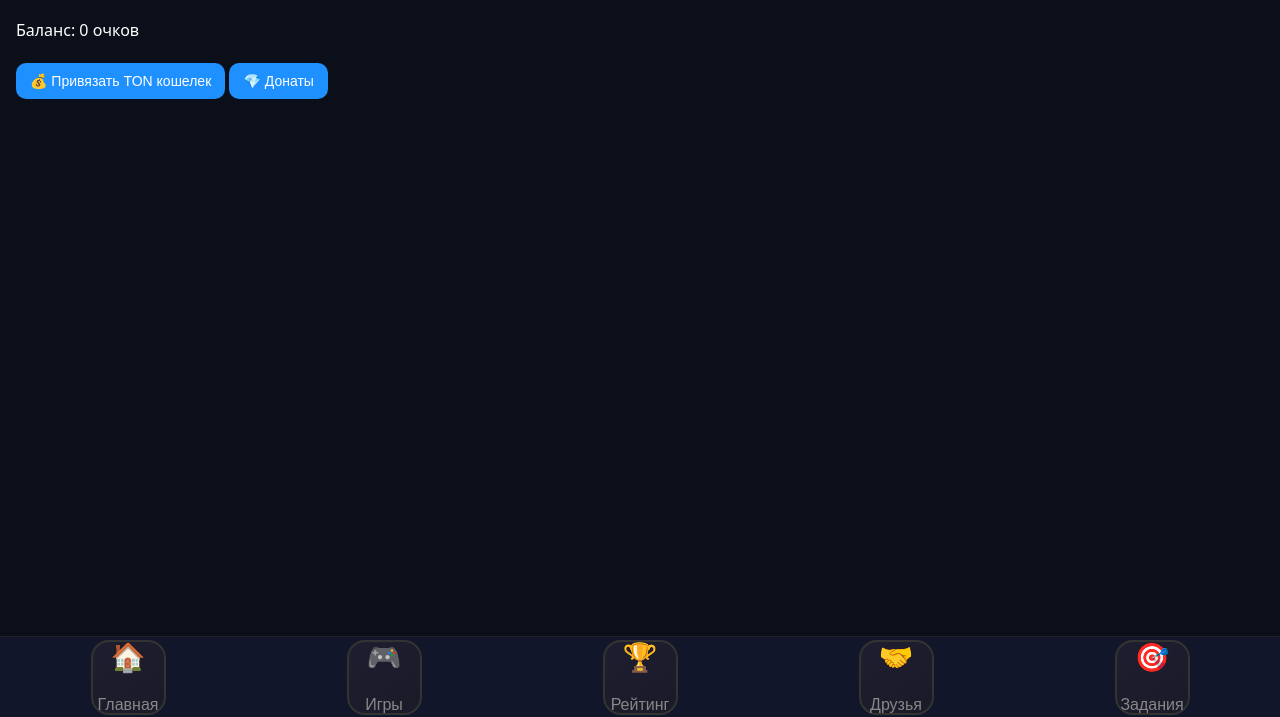
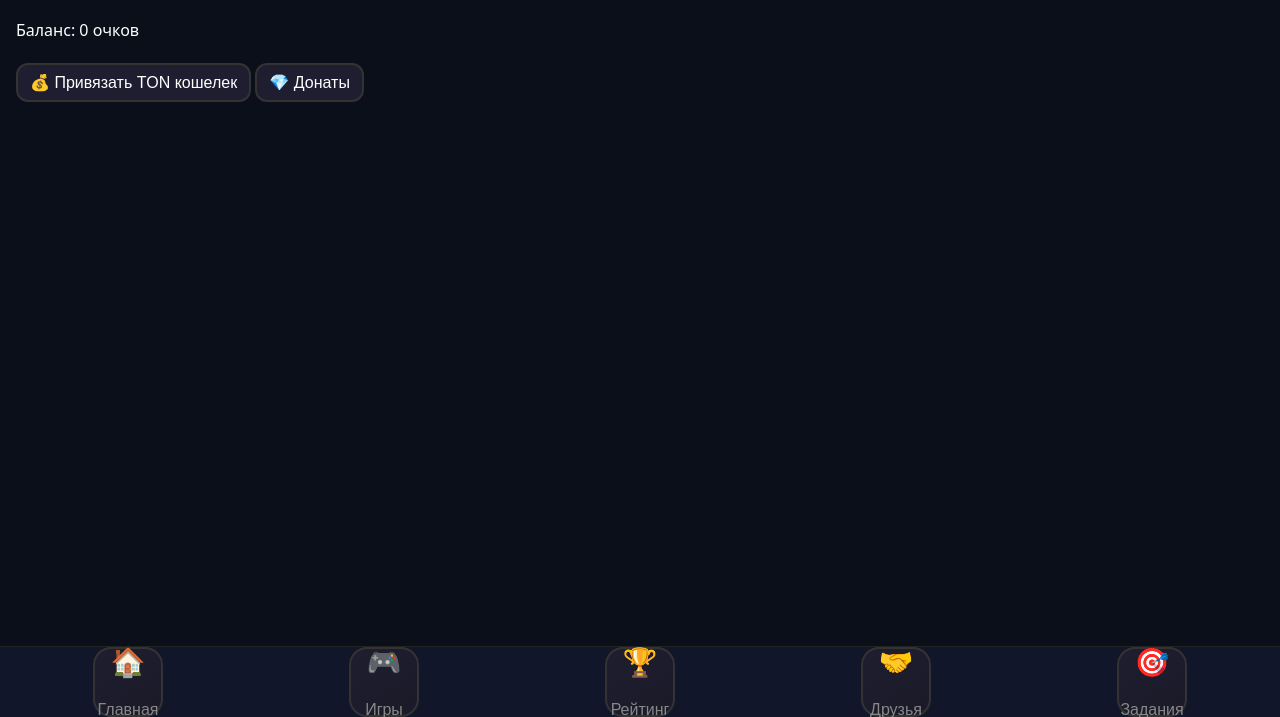
Before and after one commit to JKRX87/mpquestoria, a website: page webapp/index.html in a window 1280 px wide. Shown: the part 83-800 px from the top of the page. Drawn offline with Linux system fonts and the light colour scheme.

Commit message:
Update index.html

```diff
--- a/webapp/index.html
+++ b/webapp/index.html
@@ -4,7 +4,6 @@
   <meta charset="UTF-8" />
   <meta name="viewport" content="width=device-width, initial-scale=1.0" />
   <title>MP Questoria</title>
-
   <style>
     body {
       margin: 0;
@@ -15,31 +14,15 @@
 
     .app {
       padding: 16px;
-    padding-bottom: 110px; /* место под меню */
+      padding-bottom: 80px;
     }
 
     .screen {
       display: none;
-    opacity: 0;
-    transform: translateY(10px);
-    transition: opacity 0.25s ease, transform 0.25s ease;
     }
 
     .screen.active {
       display: block;
-    opacity: 1;
-    transform: translateY(0);
-  }
-
-  button {
-    padding: 10px 14px;
-    margin: 6px 0;
-    border-radius: 10px;
-    border: none;
-    background: #1e90ff;
-    color: white;
-    font-size: 14px;
-    cursor: pointer;
     }
 
     .bottom-nav {
@@ -47,7 +30,7 @@
       bottom: 0;
       left: 0;
       right: 0;
-    height: 80px;
+      height: 70px;
       background: #11162a;
       display: flex;
       justify-content: space-around;
@@ -65,17 +48,17 @@
       background: linear-gradient(145deg, #1e1e30, #1a1a28);
       border: 2px solid #333;
       border-radius: 18px;
-    padding: 8px 12px;
+      padding: 10px 12px;
       color: #888;
       font-size: 16px;
-    width: 75px;
-    height: 75px;
+      width: 70px;
+      height: 70px;
       cursor: pointer;
-    transition: all 0.2s ease, transform 0.15s ease, box-shadow 0.15s ease;
+      transition: all 0.2s ease, transform 0.15s ease;
     }
 
     .bottom-nav button:hover {
-    transform: scale(1.08);
+      transform: scale(1.05);
     }
 
     .bottom-nav button span {
@@ -86,16 +69,29 @@
       color: #00e5ff;
       border-color: #00e5ff;
       background: linear-gradient(145deg, #0b2a44, #002b3f);
-    box-shadow: 0 0 12px #00e5ff80;
+      box-shadow: 0 0 10px #00e5ff70;
     }
 
+    button {
+      background: #1e1e30;
+      border: 2px solid #333;
+      border-radius: 12px;
+      color: #fff;
+      padding: 8px 12px;
+      margin: 6px 0;
+      cursor: pointer;
+      font-size: 16px;
+    }
+
+    button:hover {
+      border-color: #00e5ff;
+      color: #00e5ff;
+    }
   </style>
 </head>
 <body>
-
   <div class="app">
-
-  <!-- Главная -->
+    <!-- 1. Главная -->
     <div id="screen-home" class="screen active">
       <h1>🌌 MP Questoria</h1>
       <p id="balance">Баланс: 0 очков</p>
@@ -103,7 +99,7 @@
       <button id="donate">💎 Донаты</button>
     </div>
 
-  <!-- Игры -->
+    <!-- 2. Игры -->
     <div id="screen-games" class="screen">
       <h2>🎮 Игры</h2>
       <p>Выберите режим игры и начните:</p>
@@ -112,14 +108,14 @@
       <button id="playReal">Реалистичная игра</button>
     </div>
 
-  <!-- Рейтинг -->
+    <!-- 3. Рейтинг -->
     <div id="screen-rating" class="screen">
       <h2>🏆 Рейтинг</h2>
       <p id="myPosition">Загрузка...</p>
       <ol id="leaderboardList"></ol>
     </div>
 
-  <!-- Друзья -->
+    <!-- 4. Друзья -->
     <div id="screen-friends" class="screen">
       <h2>🤝 Друзья</h2>
       <button id="invite">🤝 Пригласить друга</button>
@@ -127,7 +123,7 @@
       <ul id="refList"></ul>
     </div>
 
-  <!-- Задания -->
+    <!-- 5. Задания -->
     <div id="screen-tasks" class="screen">
       <h2>🎯 Задания</h2>
       <div id="task">
@@ -135,7 +131,6 @@
         <button id="claimTask" style="display:none;">🎁 Забрать награду</button>
       </div>
     </div>
-
   </div>
 
   <!-- Нижнее меню -->
```
Lines whose indentation alone changed are shown as unchanged.
